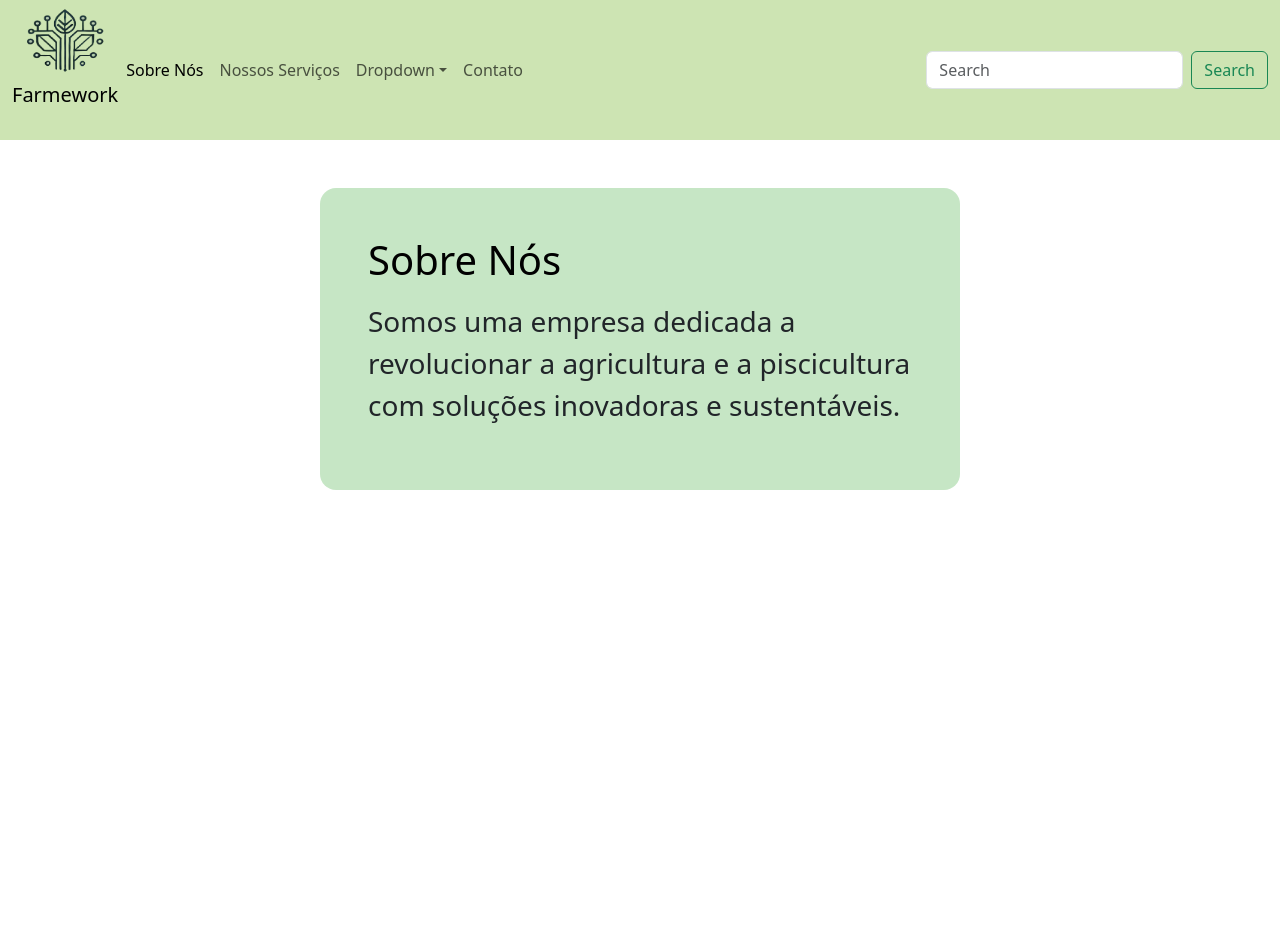
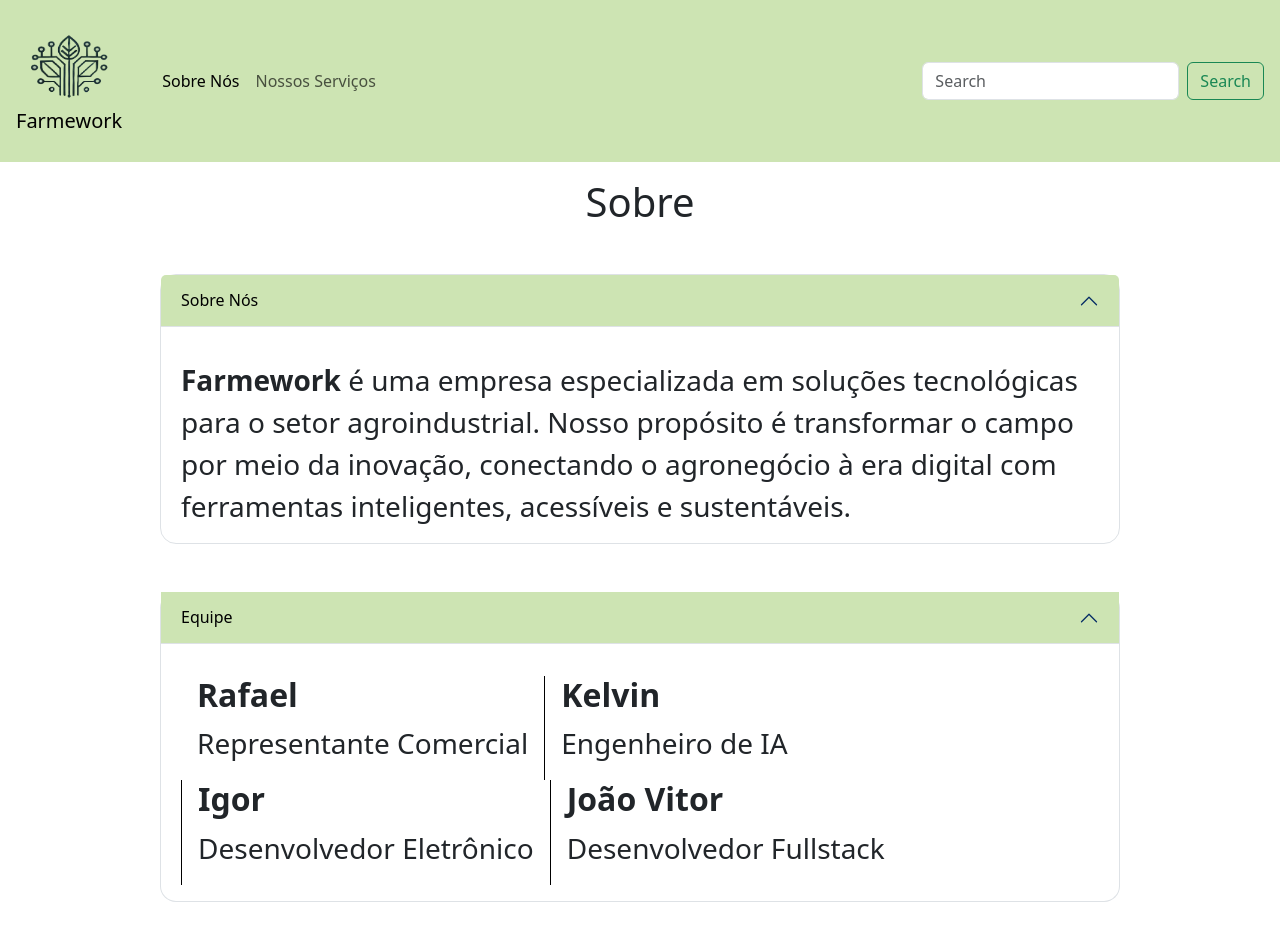
Before and after one commit to aojoaojo/farmework, a React (Vite) app: page /sobre in a window 1280 px wide. Shown: the top 940 px of the page. Before the commit the page ends 800 px from the top, so only its background shows below. Built offline with nearby package versions, Linux system fonts and the light colour scheme.

Commit message:
Alterações no site farmework

```diff
--- a/src/_layout/layout.tsx
+++ b/src/_layout/layout.tsx
@@ -5,9 +5,9 @@ import '../global.css'
 export function Layout() {
     return (
         <div>
-            <nav className="navbar navbar-expand-lg bg-verde-4 p-0">
-                <div className="container-fluid">
-                    <Link to="/" style={{ textDecoration: 'none', color: 'inherit' }}>
+            <nav className="navbar navbar-expand-lg bg-verde-4 p-0 m-0">
+                <div className="container-fluid d-flex align-items-center p-3">
+                    <Link className='navbar-brand d-flex justify-content-center align-items-center' to="/" style={{ textDecoration: 'none', color: 'inherit' }}>
                         <a className="navbar-brand" href="#">
                             <div className='d-flex flex-column justify-content-center'>
                                 <img src={logo} alt="logo" height={80} />
@@ -30,7 +30,7 @@ export function Layout() {
                                     <a className="nav-link" href="#">Nossos Serviços</a>
                                 </Link>
                             </li>
-                            <li className="nav-item dropdown">
+                            {/* <li className="nav-item dropdown">
                                 <a className="nav-link dropdown-toggle" href="#" role="button" data-bs-toggle="dropdown" aria-expanded="false">
                                     Dropdown
                                 </a>
@@ -61,7 +61,7 @@ export function Layout() {
                                 <Link to="/contato" style={{ textDecoration: 'none', color: 'inherit' }}>
                                     <a className="nav-link" href="#">Contato</a>
                                 </Link>
-                            </li>
+                            </li> */}
                         </ul>
                         <form className="d-flex" role="search">
                             <input className="form-control me-2" type="search" placeholder="Search" aria-label="Search" />
--- a/src/components/cardOverCarrossel.tsx
+++ b/src/components/cardOverCarrossel.tsx
@@ -7,7 +7,7 @@ interface CardOverCarrosselProps {
 
 export function CardOverCarrossel({ titulo, texto }: CardOverCarrosselProps) {
     return (
-        <div className='position-absolute top-50 start-50 translate-middle w-50 bg-verde-3 rounded-5 text-center'>
+        <div className='position-absolute top-50 start-50 translate-middle w-75 bg-verde-3 rounded-5 text-center'>
             <h1 className='mx-5 mt-3'>{titulo}</h1>
             <p className='mx-5 fs-3'>{texto}</p>
         </div>
--- a/src/components/cardServico.tsx
+++ b/src/components/cardServico.tsx
@@ -5,15 +5,15 @@ export interface CardServicoProps {
     link?: string;
 }
 
-export function CardServico({ description, imgSrc, link = "#", title }: CardServicoProps) {
+export function CardServico({ description, imgSrc, link = "https://wa.me/556185388889", title }: CardServicoProps) {
     return (
-        <div className="card m-5" style={{ width: "18rem" }}>
+        <div className="card m-5" style={{ maxWidth: "23rem", minWidth:"14rem" }}>
             <img src={imgSrc} className="card-img-top" alt="..." />
             <div className="card-body">
                 <div className="d-flex flex-column justify-content-center h-100">
                     <h5 className="card-title">{title}</h5>
                     <p className="card-text">{description}</p>
-                    <a href={link} className="d-block btn btn-success" style={{ width: "8rem" }}>Saiba mais</a>
+                    <a href={link} target="_blank" className="d-block btn btn-success" style={{ width: "8rem" }}>Saiba mais</a>
                 </div>
             </div>
         </div>)
--- a/src/components/sobre.tsx
+++ b/src/components/sobre.tsx
@@ -1,8 +1,56 @@
-export function Sobre(){
-    return(
-        <div className="d-flex flex-column my-5 rounded-4 p-5 bg-verde-3 w-50 mx-auto">
-            <h1 className="text-black mb-3">Sobre Nós</h1>
-            <p className="fs-3">Somos uma empresa dedicada a revolucionar a agricultura e a piscicultura com soluções inovadoras e sustentáveis.</p>
+import "../global.css"
+
+export function Sobre() {
+    return (
+        <div>
+            <h1 className="text-center m-3">Sobre</h1>
+            <div className="accordion" id="accordion">
+                <div className="accordion-item d-flex flex-column my-5 rounded-4 w-75 mx-auto">
+                    <h1 className="accordion-header text-black mb-3">
+                        <button className="accordion-button bg-verde-3" type="button" data-bs-toggle="collapse" data-bs-target="#collapseOne" aria-expanded="true" aria-controls="collapseOne">
+                            Sobre Nós
+                        </button>
+                    </h1>
+                    <div id="collapseOne" className="accordion-collapse collapse show" data-bs-parent="#accordionExample">
+                        <div className="accordion-body fs-3">
+                            <strong>Farmework </strong>é uma empresa especializada em soluções
+                            tecnológicas para o setor agroindustrial. Nosso
+                            propósito é transformar o campo por meio da inovação,
+                            conectando o agronegócio à era digital com
+                            ferramentas inteligentes, acessíveis e sustentáveis.
+                        </div>
+                    </div>
+                </div>
+                <div className="accordion-item d-flex flex-column my-5 rounded-4 w-75 mx-auto">
+                    <h1 className="accordion-header text-black mb-3">
+                        <button className="accordion-button bg-verde-3" type="button" data-bs-toggle="collapse" data-bs-target="#collapseTwo" aria-expanded="true" aria-controls="collapseTwo">
+                            Equipe
+                        </button>
+                    </h1>
+                    <div id="collapseTwo" className="accordion-collapse collapse show" data-bs-parent="#accordionExample">
+                        <div className="accordion-body fs-3">
+                            <div className="d-flex flex-wrap">
+                                <div className="px-3">
+                                    <h2><b>Rafael</b></h2>
+                                    <p className="fs-3">Representante Comercial</p>
+                                </div>
+                                <div className="px-3 border-black border-start">
+                                    <h2><b>Kelvin</b></h2>
+                                    <p className="fs-3">Engenheiro de IA</p>
+                                </div>
+                                <div className="px-3 border-black border-start">
+                                    <h2><b>Igor</b></h2>
+                                    <p className="fs-3">Desenvolvedor Eletrônico</p>
+                                </div>
+                                <div className="px-3 border-black border-start">
+                                    <h2><b>João Vitor</b></h2>
+                                    <p className="fs-3">Desenvolvedor Fullstack</p>
+                                </div>
+                            </div>
+                        </div>
+                    </div>
+                </div>
+            </div>
         </div>
     )
 }
--- a/src/global.css
+++ b/src/global.css
@@ -5,3 +5,8 @@
 .bg-verde-4{
     background-color: #CDE4B3;
 }
+
+.accordion-button:not(.collapsed){
+    color: #000000;
+    background-color: #CDE4B3;
+    }
--- a/src/pages/home.tsx
+++ b/src/pages/home.tsx
@@ -1,10 +1,12 @@
 import { Carrossel } from "../components/carrossel";
 import { Sobre } from "../components/sobre";
+import { Servicos } from "./servicos";
 
 export function Home() {
     return (
         <>
             <Carrossel />
+            <Servicos />
             <Sobre />
         </>
     )
--- a/src/pages/servicos.tsx
+++ b/src/pages/servicos.tsx
@@ -1,16 +1,18 @@
 import { CardServico } from "../components/cardServico";
 import imgRegador from "../assets/sist_regad.jpeg";
 import imgFish from "../assets/fish-food.jpeg";
+import imgFarm from "../assets/happy-farm.jpeg";
 
 export function Servicos() {
     return (
-        <div className="d-flex">
+        <div>
+            <h1 className="text-center m-3 pt-4">Serviços</h1>
+            <div className="d-flex flex-wrap justify-content-center">
                 <CardServico
                     title="Regador Automatizado"
                     description="Muito útil no dia-a-dia.
                 Auxilia na redução do desperdício de água"
                     imgSrc={imgRegador}
-                link="#"
                 />
                 <CardServico
                     title="Alimentador Automatizado de Peixes"
@@ -18,8 +20,15 @@ export function Servicos() {
                 Auxilia na redução do desperdício de ração,
                 além de permitir que o peixe se alimente mesmo quando você não está em casa"
                     imgSrc={imgFish}
-                link="#"
                 />
+                <CardServico
+                    title="Gestão de Fazendas"
+                    description="Centro de controle para gestão de fazendas.
+                Possui integração com o regador automatizado, alimentador automatizado de peixes
+                e diversas outras funcionalidades que facilitam o dia-a-dia do agricultor"
+                    imgSrc={imgFarm}
+                />
+            </div>
         </div>
     )
 }
```
Also changed, not shown: src/assets/happy-farm.jpeg (added). Lines whose indentation alone changed are shown as unchanged.
